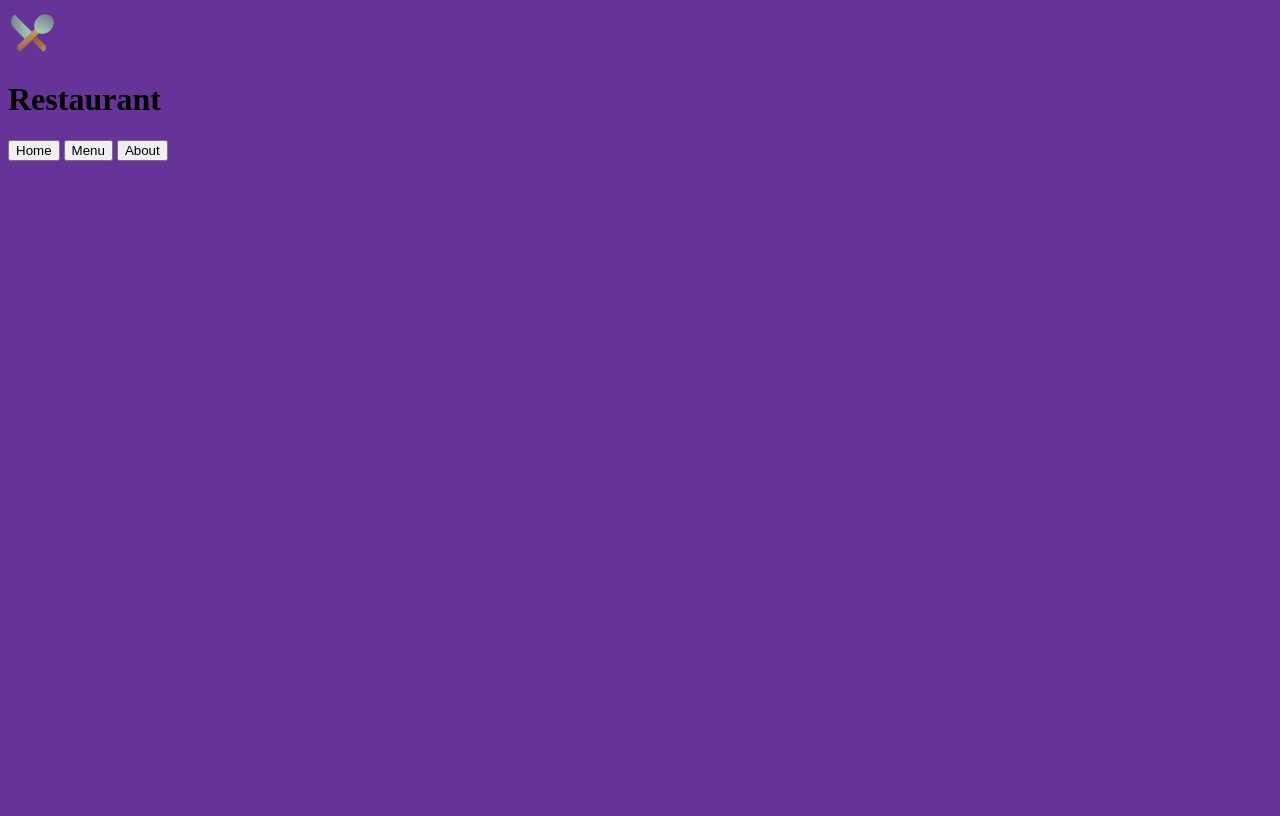
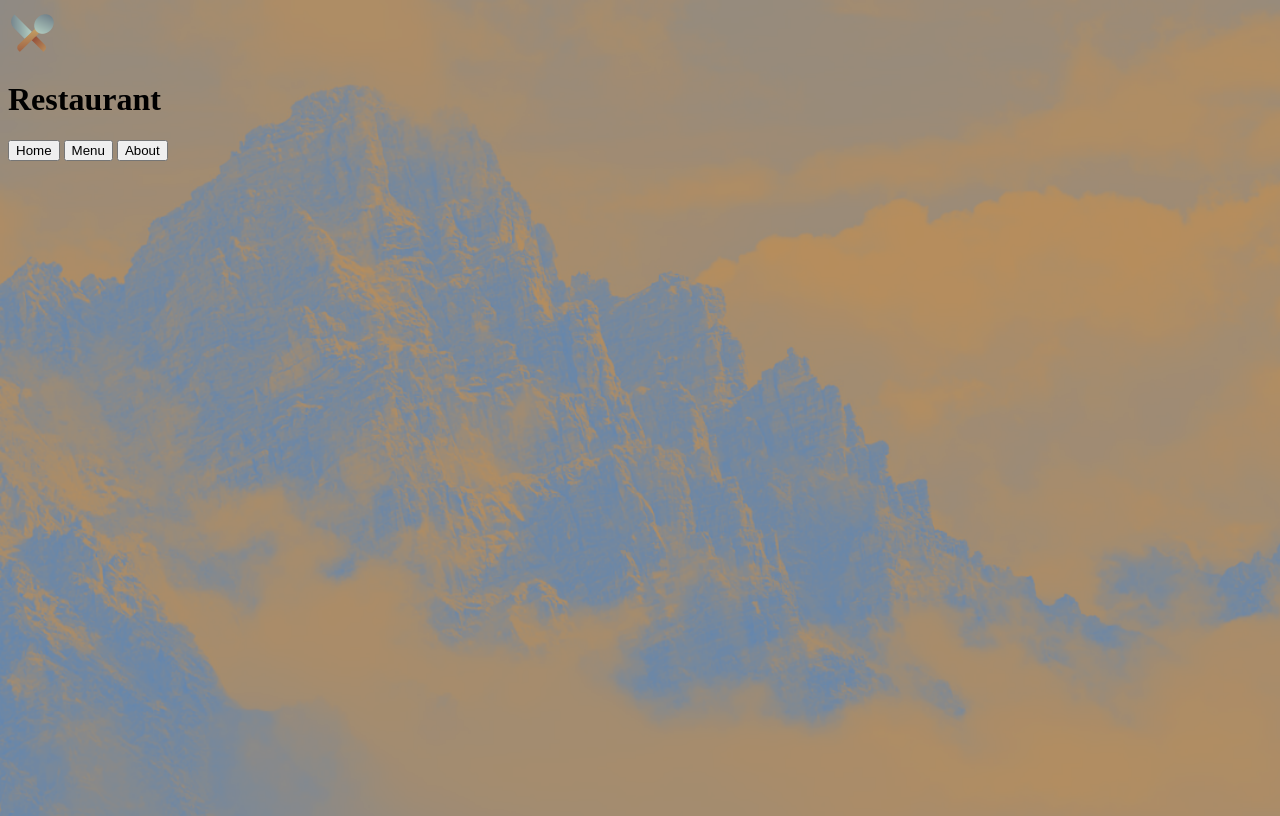
Before and after one commit to TEKKSUNN/restaurant-page, a website built with webpack: page src/template.html in a window 1280 px wide. Built offline with nearby package versions, Linux system fonts and the light colour scheme.

Commit message:
Add background image

```diff
--- a/src/stylesheets/styles.css
+++ b/src/stylesheets/styles.css
@@ -1,3 +1,6 @@
 body {
-    background-color: rebeccapurple;
+    height: 100vh;
+    width: auto;
+    background-image: url("../images/background.png");
+    background-repeat: round no-repeat;
 }
```
Also changed, not shown: src/images/background.png (added).
